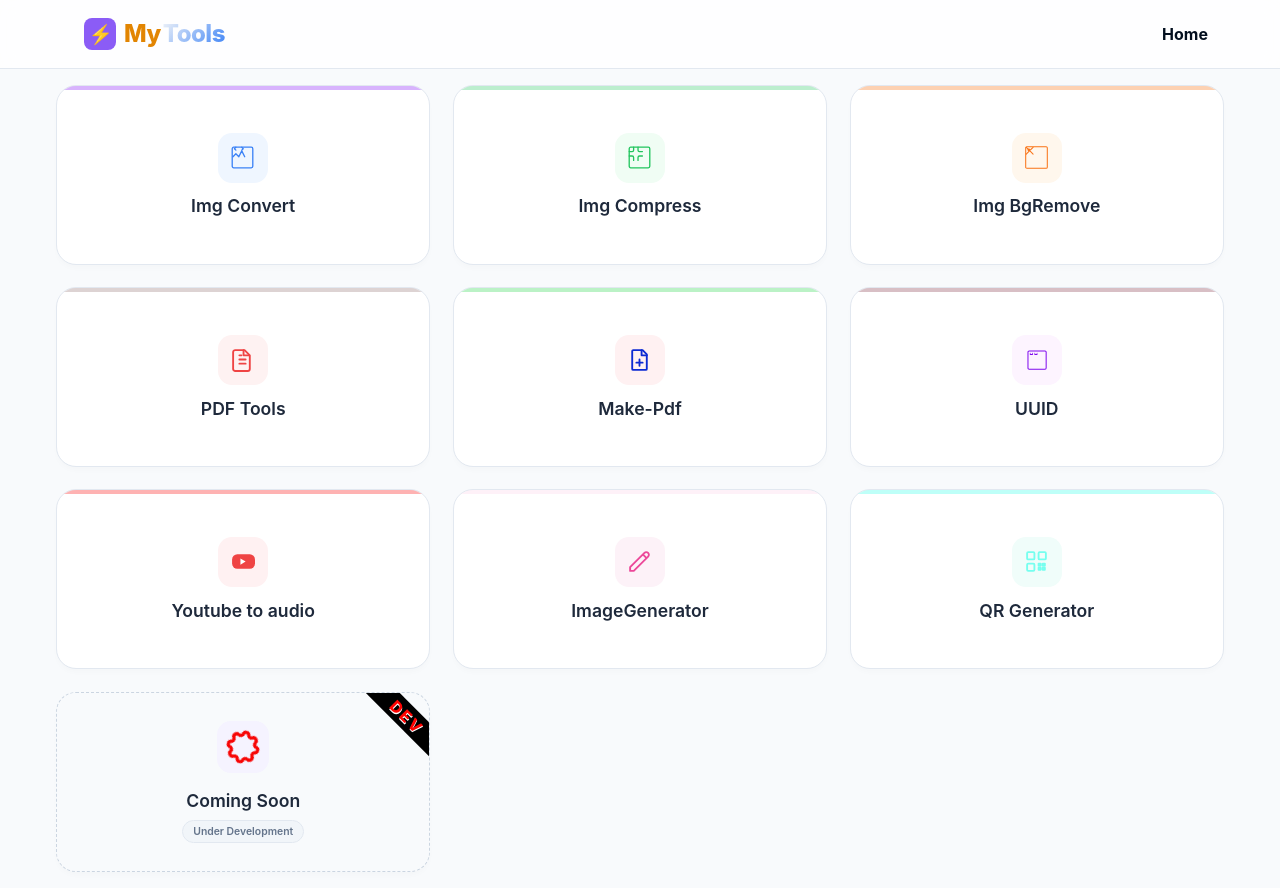
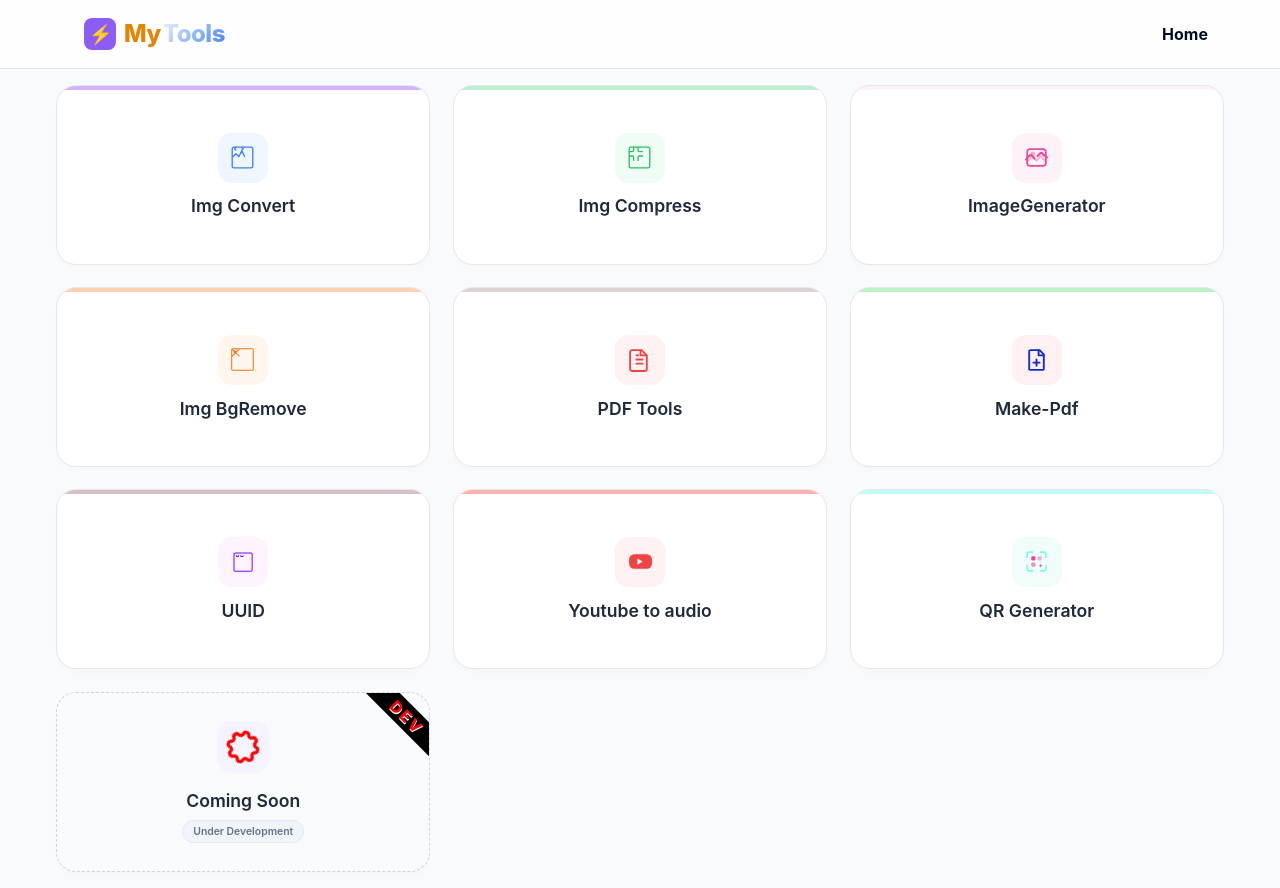
Before and after one commit to krAnkit2000/Quicktool, a React (Create React App) app: page / in a window 1280 px wide. Built offline with nearby package versions, Linux system fonts and the light colour scheme.

Commit message:
image generator grid bug fix

```diff
--- a/src/Pages/ImageGenerator.css
+++ b/src/Pages/ImageGenerator.css
@@ -94,6 +94,35 @@
   grid-template-columns: repeat(auto-fit, minmax(280px, 1fr));
   gap: 20px;
   margin-top: 40px;
+
+  /* --- Scroll Logic --- */
+  max-height: 650px;
+  overflow-y: auto;
+  padding: 15px;
+
+  /* Smooth scrolling experience */
+  scroll-behavior: smooth;
+  scrollbar-gutter: stable;
+}
+
+
+.image-grid::-webkit-scrollbar {
+  width: 8px;
+}
+
+.image-grid::-webkit-scrollbar-track {
+  background: #f1f5f9;
+  border-radius: 10px;
+}
+
+.image-grid::-webkit-scrollbar-thumb {
+  background: #fbcfe8;
+  border-radius: 10px;
+  border: 2px solid #f1f5f9;
+}
+
+.image-grid::-webkit-scrollbar-thumb:hover {
+  background: #ec4899;
 }
 
 /* Individual Image Card */
--- a/src/Pages/ImageGenerator.js
+++ b/src/Pages/ImageGenerator.js
@@ -3,7 +3,7 @@
   import React, { useState } from 'react';
 import { useNavigate } from 'react-router-dom';
 
-import { fetchUnsplashImages } from '../ImageGeneratorAPI';
+import { fetchUnsplashImages , notifyDownload } from '../ImageGeneratorAPI';
 import './ImageGenerator.css';
 
 const ImageGenerator = () => {
@@ -42,17 +42,24 @@ const handleSearch = async (isNewSearch = true) => {
 
 const downloadImage = async (imgUrl, downloadLocation, id) => {
   try {
-      await fetch(`${downloadLocation}&client_id=${UNSPLASH_ACCESS_KEY}`);
+
+    await notifyDownload(downloadLocation);
+
+
     const response = await fetch(imgUrl);
     const blob = await response.blob();
     const url = window.URL.createObjectURL(blob);
+    const fileName = `${query.replace(/\s+/g, '_')}.jpg`;
+
     const link = document.createElement('a');
     link.href = url;
-      link.download = `Unsplash_${id}.jpg`;
+    link.download = fileName;
     document.body.appendChild(link);
     link.click();
     document.body.removeChild(link);
+    window.URL.revokeObjectURL(url);
   } catch (e) {
+
     window.open(imgUrl, '_blank');
   }
 };
@@ -71,7 +78,7 @@ const handleSearch = async (isNewSearch = true) => {
           <span className="link-icon">🔍</span>
           <input
             type="text"
-            placeholder="Search high-res images..."
+            placeholder="Search images..."
             value={query}
             onChange={(e) => setQuery(e.target.value)}
           />
--- a/src/components/Dashboard.js
+++ b/src/components/Dashboard.js
@@ -8,13 +8,13 @@ const Dashboard = () => {
   const tools = [
     { id: 'img-convert',      title: 'Img Convert',     active: true  },
     { id: 'img-compress',     title: 'Img Compress',    active: true  },
+    { id: 'image-gen',   title: 'ImageGenerator',      active: true  },
     { id: 'img-bgremove',     title: 'Img BgRemove',    active: true  },
     { id: 'pdf-edit',         title: 'PDF Tools',       active: true  },
     { id: 'make-pdf',         title: 'Make-Pdf',        active: true  },
     { id: 'uuid',             title: 'UUID',            active: true  },
     { id: 'VideoConverter',   title: 'Youtube to audio',      active: true  },
-     { id: 'image-gen',   title: 'ImageGenerator',      active: true  },
-     { id: 'qr-gen',           title: 'QR Generator',    active: true  },
+    { id: 'qr-gen',           title: 'QR Generator',    active: true  },
     { id: 'empty',            title: 'Empty',           active: false },
   ];
 
--- a/src/components/ToolCard.js
+++ b/src/components/ToolCard.js
@@ -39,14 +39,24 @@ const ToolIcons = {
     </svg>
   ),
 
-  'qr-gen': (
-    <svg viewBox="0 0 24 24" className="w-full h-full" fill="none" stroke="currentColor" strokeWidth="1.8">
-      <rect x="3" y="3" width="7" height="7" rx="1" />
-      <rect x="14" y="3" width="7" height="7" rx="1" />
-      <rect x="3" y="14" width="7" height="7" rx="1" />
-      <path strokeLinecap="round" strokeLinejoin="round" d="M14 14h2v2h-2zM18 14h2v2h-2zM14 18h2v2h-2zM18 18h2v2h-2z" />
-    </svg>
-  ),
+'qr-gen': (
+  <svg viewBox="0 0 24 24" className="w-full h-full" fill="none" stroke="currentColor" strokeWidth="1.6">
+    {/* Background Grid Pattern - Subtle */}
+    <path d="M3 8h18M3 16h18M8 3v18M16 3v18" strokeOpacity="0.1" strokeLinecap="round" />
+
+    {/* The Focus Frame */}
+    <path d="M3 8V5a2 2 0 012-2h3m8 0h3a2 2 0 012 2v3m0 8v3a2 2 0 01-2 2h-3m-8 0H5a2 2 0 01-2-2v-3" strokeLinecap="round" />
+
+    {/* Generative Pixels (The "AI" part) */}
+    <rect x="7" y="7" width="4" height="4" rx="1" fill="#ec4899" stroke="none" />
+    <rect x="13" y="7" width="4" height="4" rx="1" fill="#ec4899" fillOpacity="0.4" stroke="none" />
+    <rect x="7" y="13" width="4" height="4" rx="1" fill="#ec4899" fillOpacity="0.6" stroke="none" />
+
+    {/* Magic Sparkle */}
+    <path d="M16 14l.5 1.5L18 16l-1.5.5L16 18l-.5-1.5L14 16l1.5-.5L16 14z" fill="#ec4899" stroke="none" />
+  </svg>
+),
+
   'make-pdf': (
     <svg viewBox="0 0 24 24" className="w-full h-full" fill="none" stroke="currentColor" strokeWidth="1.8">
       {/* PDF Page Border */}
@@ -70,8 +80,25 @@ const ToolIcons = {
 
   ),
   'image-gen': (
-  <svg viewBox="0 0 24 24" className="w-full h-full" fill="none" stroke="currentColor" strokeWidth="1.8">
-    <path strokeLinecap="round" strokeLinejoin="round" d="M15.232 5.232l3.536 3.536m-2.036-5.036a2.5 2.5 0 113.536 3.536L6.5 21.036H3v-3.572L16.732 3.732z" />
+  <svg viewBox="0 0 24 24" className="w-full h-full" fill="none" stroke="currentColor" strokeWidth="1.6">
+    {/* Modern Image Frame with rounded corners */}
+    <rect x="3" y="4" width="18" height="16" rx="3" strokeLinecap="round" />
+
+    {/* Mountains inside - Clear Visual clue */}
+    <path strokeLinecap="round" strokeLinejoin="round" d="M3 16l5-5 4 4 4-4 5 5" strokeOpacity="0.4" />
+    <circle cx="8.5" cy="8.5" r="1.5" fill="currentColor" fillOpacity="0.2" strokeOpacity="0.4"/>
+
+    {/* The Generative AI Wave / Magic Path (Pink Accent) */}
+    <path
+      strokeLinecap="round"
+      strokeLinejoin="round"
+      d="M2 14l3-3.5a2 2 0 012.8 0L10 13M13 10.5l2.2-2.2a2 2 0 012.8 0L22 12"
+      stroke="#ec4899"
+      strokeWidth="2"
+    />
+
+    {/* The Glimmer/Sparkle (Processing effect) */}
+    <path d="M19 8l.5 1.5L21 10l-1.5.5L19 12l-.5-1.5L17 10l1.5-.5L19 8z" fill="#ec4899" stroke="none" />
   </svg>
 )
 };
@@ -80,13 +107,14 @@ const ToolIcons = {
 const ToolColors = {
   'img-convert':  { bg: '#eff6ff', icon: '#3b82f6', border: '#7e04f7' },
   'img-compress': { bg: '#f0fdf4', icon: '#22c55e', border: '#22c55e' },
+  'image-gen': { bg: '#fdf2f8', icon: '#ec4899', border: '#fbcfe8' },
+  'img-bgremove': { bg: '#fff7ed', icon: '#f97316', border: '#f76801' },
   'uuid':         { bg: '#fdf4ff', icon: '#800bee', border: '#7e2d41' },
-  'img-bgremove': { bg: '#fff7ed', icon: '#f97316', border: '#f76801' },
   'pdf-edit':     { bg: '#fef2f2', icon: '#ef4444', border: '#8f6f6f' },
   'qr-gen':       { bg: '#f0fdfa', icon: '#76ffef', border: '#04ffe2db' },
   'VideoConverter': { bg: '#fff1f2', icon: '#f10707', border: '#fb0000' },
   'make-pdf':  { bg: '#fff1f2', icon: '#0d2bd3', border: '#1fd543' },
-  'image-gen': { bg: '#fdf2f8', icon: '#ec4899', border: '#fbcfe8' }
+
 };
 
 const ToolCard = ({ id, title, isActive }) => {
```
Lines whose indentation alone changed are shown as unchanged.
